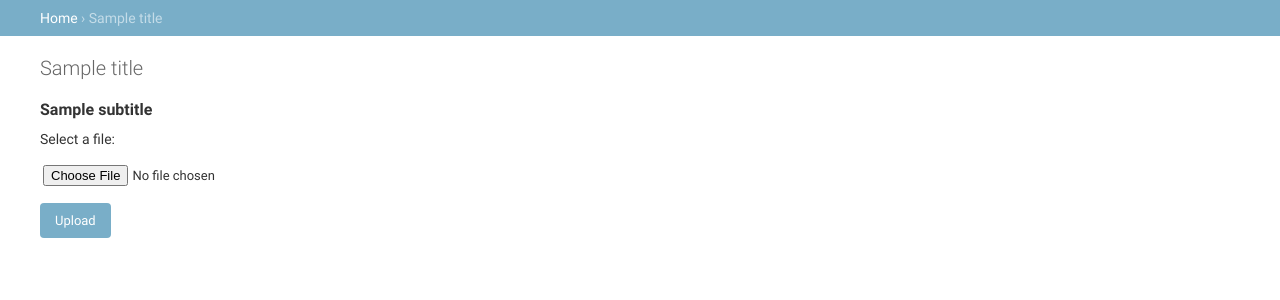
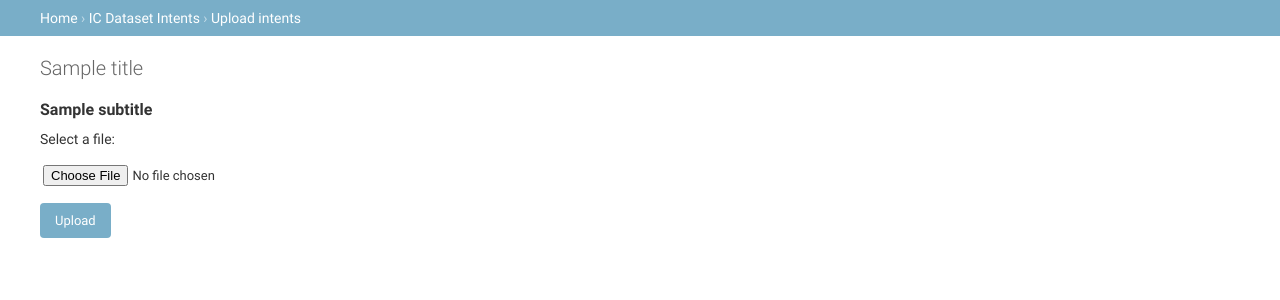
Before and after one commit to deeppavlov/EasyIntentCacther, a Django app: template ic_dataset/templates/intents_upload.html in a window 1280 px wide. Shown: the part 48-348 px from the top of the page. Run offline with Django 3.2, Linux system fonts and the light colour scheme; tables that the repository leaves empty hold one stand-in row (values such as "Sample post"); the template is opened without the code that fills it: values that come from a table or form of the project are taken from there, most other values are stand-ins (such as "Sample title", 1, 10 or a date in 2020); parts of the project's set-up code (start-up, migrations or seed data) failed here and were passed over.

Commit message:
update URL routing in ic_dataset app

```diff
--- a/ic_dataset/templates/admin/ic_dataset/intent/change_list.html
+++ b/ic_dataset/templates/admin/ic_dataset/intent/change_list.html
@@ -2,8 +2,8 @@
 {% block object-tools-items %}
     {{ block.super }}
     <li>
-        <a class="historylink" href={% url 'upload_intents_json_view' %}>Import from json</a>
-        <a class="historylink" href={% url 'download_intent_phrases' %}>Export to json</a>
-        <a class="historylink" href={% url 'train_model_view' %}>Train model</a>
+        <a class="historylink" href={% url 'ic_dataset:upload_intents_json_view' %}>Import from json</a>
+        <a class="historylink" href={% url 'ic_dataset:download_intent_phrases' %}>Export to json</a>
+        <a class="historylink" href={% url 'ic_dataset:train_model_view' %}>Train model</a>
     </li>
 {% endblock %}
--- a/ic_dataset/templates/intents_upload.html
+++ b/ic_dataset/templates/intents_upload.html
@@ -1,9 +1,18 @@
 
 {% extends "admin/base_site.html" %}
+{% load i18n %}
+
+{% block breadcrumbs %}
+<div class="breadcrumbs">
+  <a href="{% url 'admin:index' %}">{% trans 'Home' %}</a>
+  &rsaquo; <a href="{% url 'admin:ic_dataset_intent_changelist' %}">IC Dataset Intents</a>
+  &rsaquo; <a href="{% url 'ic_dataset:upload_intents_json_view' %}">Upload intents</a>
+</div>
+{% endblock %}
 {% block content %}
 
         <!-- Upload form. Note enctype attribute! -->
-        <form action="{% url "upload_intents_json_view" %}" method="post" enctype="multipart/form-data">
+        <form action="{% url 'ic_dataset:upload_intents_json_view' %}" method="post" enctype="multipart/form-data">
             {% csrf_token %}
             {{ message }}
             <p>{{ form.non_field_errors }}</p>
--- a/ic_dataset/urls.py
+++ b/ic_dataset/urls.py
@@ -1,12 +1,12 @@
 from django.urls import path
 from ic_dataset import views
 # from rest_framework.urlpatterns import format_suffix_patterns
-
+app_name = 'ic_dataset'
 
 urlpatterns = [
-    path('ic_dataset/download_intent_phrases', views.download_intent_phrases, name='download_intent_phrases'),
-    path('ic_dataset/upload_intents_json', views.upload_intents_json_view, name='upload_intents_json_view'),
-    path('ic_dataset/train_model_view', views.train_model_view, name='train_model_view'),
-    # path('ner_dataset/training_samples/<int:pk>/', views.training_sample_detail),
+    path('download_intent_phrases', views.download_intent_phrases, name='download_intent_phrases'),
+    # path('ic_dataset/upload_intents_json', views.upload_intents_json_view, name='upload_intents_json_view'),
+    path('upload_intents_json', views.upload_intents_json_view, name='upload_intents_json_view'),
+    path('train_model_view', views.train_model_view, name='train_model_view'),
 ]
 # urlpatterns = format_suffix_patterns(urlpatterns)
```
Also changed, not shown: ic_dataset/templates/train_model.html (+9 -1 lines), ic_dataset/views.py (+3 -8 lines).
